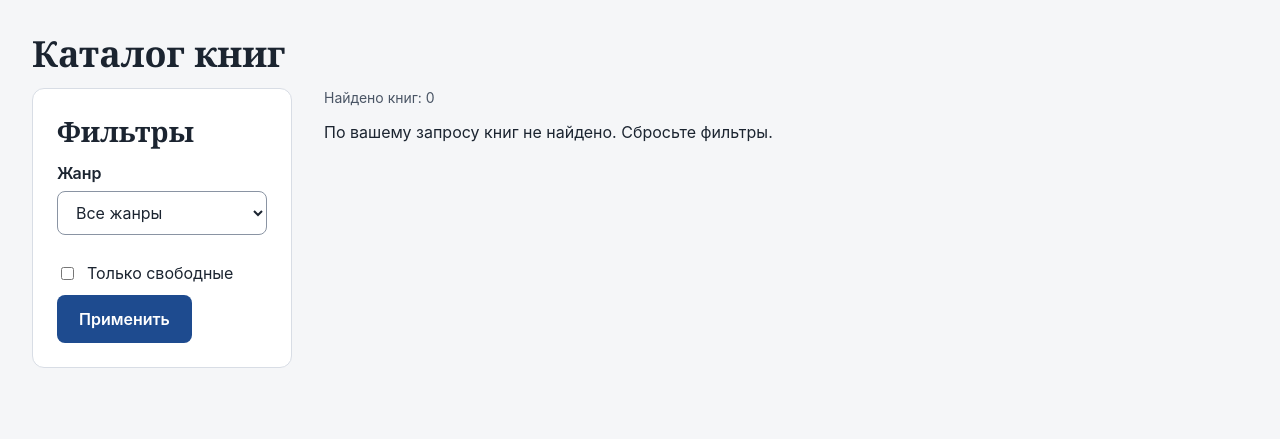
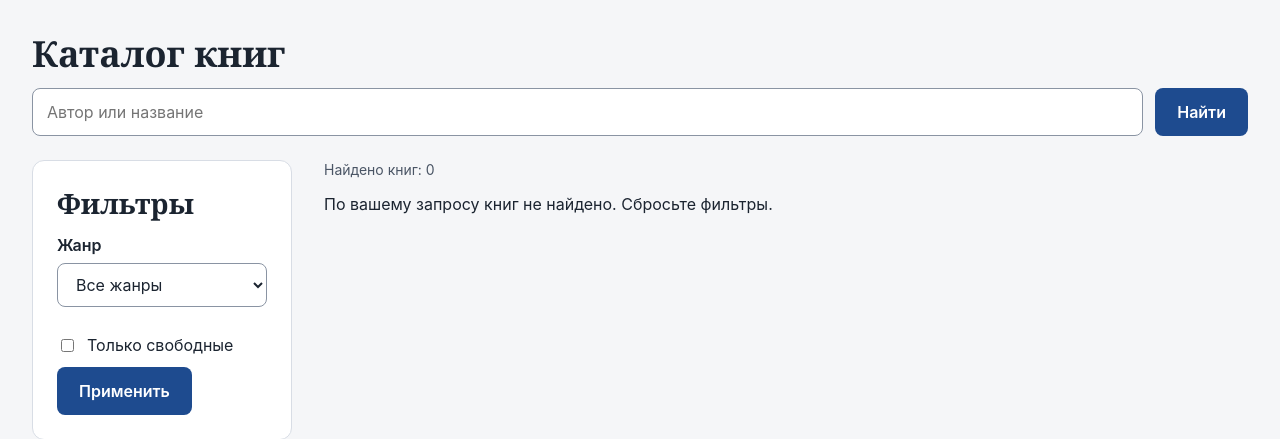
Before and after one commit to tangy-depyh1/library_site, a Django app: page /catalog/ in a window 1280 px wide. Shown: the part 73-512 px from the top of the page. Run offline with Django 5.2, Linux system fonts and the light colour scheme; data that the repository does not hold is empty.

Commit message:
Подрехтавал моментики некоторые

```diff
--- a/project/library/static/css/pages.css
+++ b/project/library/static/css/pages.css
@@ -23,3 +23,5 @@
   .kv { grid-template-columns: 120px 1fr; }
   .tile strong { font-size: 26px; line-height: 32px; }
 }
+.search-form--page { max-width: none; margin: 0 0 var(--space-6); }
+.search-form--page .input { border: 1px solid var(--border-strong); }
--- a/project/library/templates/catalog.html
+++ b/project/library/templates/catalog.html
@@ -2,6 +2,11 @@
 {% block title %}Каталог — Библиотека колледжа{% endblock %}
 {% block content %}
 <h1>Каталог книг</h1>
+<form class="search-form search-form--page" method="get" action="{% url 'search' %}">
+  <label class="visually-hidden" for="q">Автор или название книги</label>
+  <input class="input" id="q" name="q" type="search" placeholder="Автор или название">
+  <button class="btn btn-primary" type="submit">Найти</button>
+</form>
 <div class="layout-2">
   <aside class="layout-2__side">
     <form class="panel" method="get" action="{% url 'catalog' %}">
--- a/project/library/templates/home.html
+++ b/project/library/templates/home.html
@@ -3,7 +3,7 @@
 <section class="hero">
   <h1>Найдите книгу в каталоге библиотеки</h1>
   <p>Проверьте, свободна ли книга, забронируйте её и следите за сроками возврата в личном кабинете.</p>
-  <form class="search-form" action="{% url 'catalog' %}" method="get">
+  <form class="search-form" action="{% url 'search' %}" method="get">
     <label class="visually-hidden" for="q">Автор или название книги</label>
     <input class="input" id="q" name="q" type="search" placeholder="Автор или название книги">
     <button class="btn btn-accent" type="submit">Найти</button>
```
